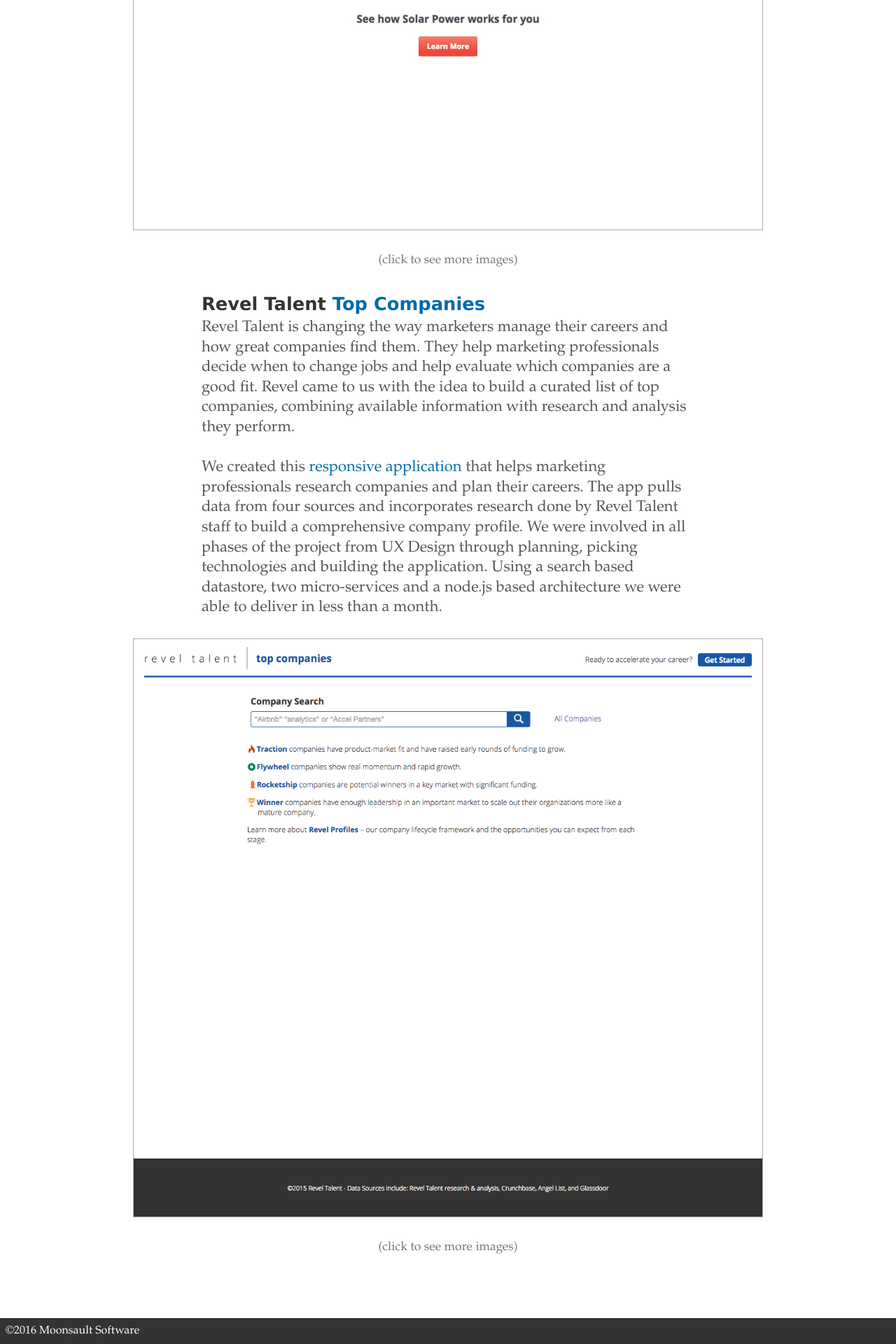
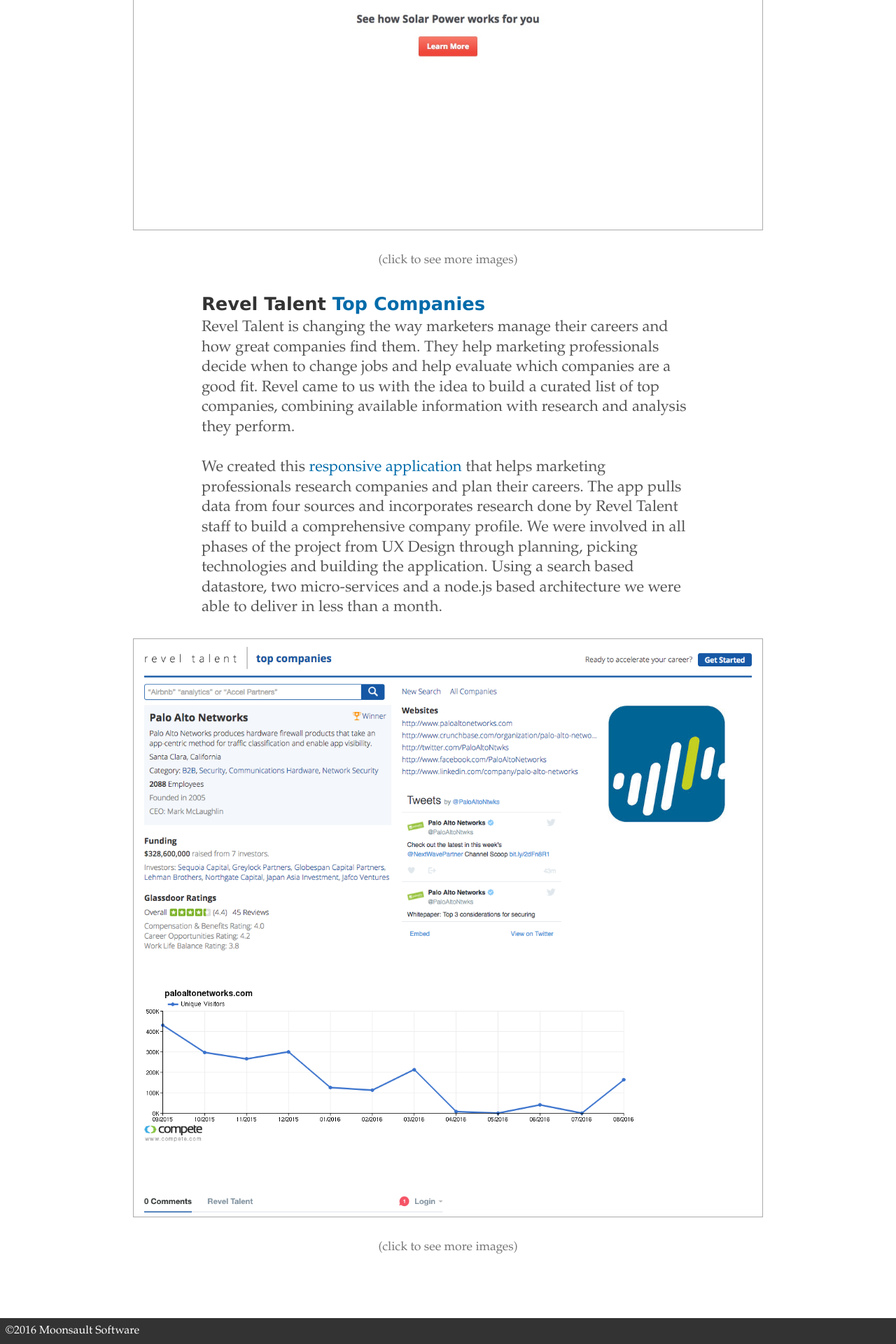
Before and after one commit to moonsaultco/moonsaultco.github.io, a Jekyll site: the page built from index.html, in a window 1280 px wide. Shown: the part 2933-4853 px from the top of the page at 70% size. Built offline with Jekyll 4.4.1, drawn with Linux system fonts in a browser that asks for light colours.

Commit message:
update revel images order

```diff
--- a/index.html
+++ b/index.html
@@ -84,7 +84,7 @@
 
 		<div class="img-wrap">
 			<a href="#" class="img-switch" data-id="revel">
-				<img src="/img/revel/a-home.png" data-count="0">
+				<img src="/img/revel/c-details.png" data-count="0">
 			</a>
 			<p class="center light">(click to see more images)</p>
 		</div>
@@ -100,7 +100,7 @@
   $(function(){
 
 	var pulseList = ["/img/pulse/a-home.jpeg", "/img/pulse/e-solar.jpeg", "/img/pulse/c-size.jpeg", "/img/pulse/d-mobile.jpeg"],
-	revelList = ["/img/revel/a-home.png", "/img/revel/b-results.png", "/img/revel/c-details.png", "/img/revel/d-mobile.png"],
+	revelList = ["/img/revel/c-details.png",  "/img/revel/b-results.png",  "/img/revel/d-mobile.png"],
 	commList = ["/img/comm/a-home.jpeg", "/img/comm/b-about.png", "/img/comm/c-offset.png", "/img/comm/d-mobile.png"];
 
     $('html').addClass('dom-loaded');
```
